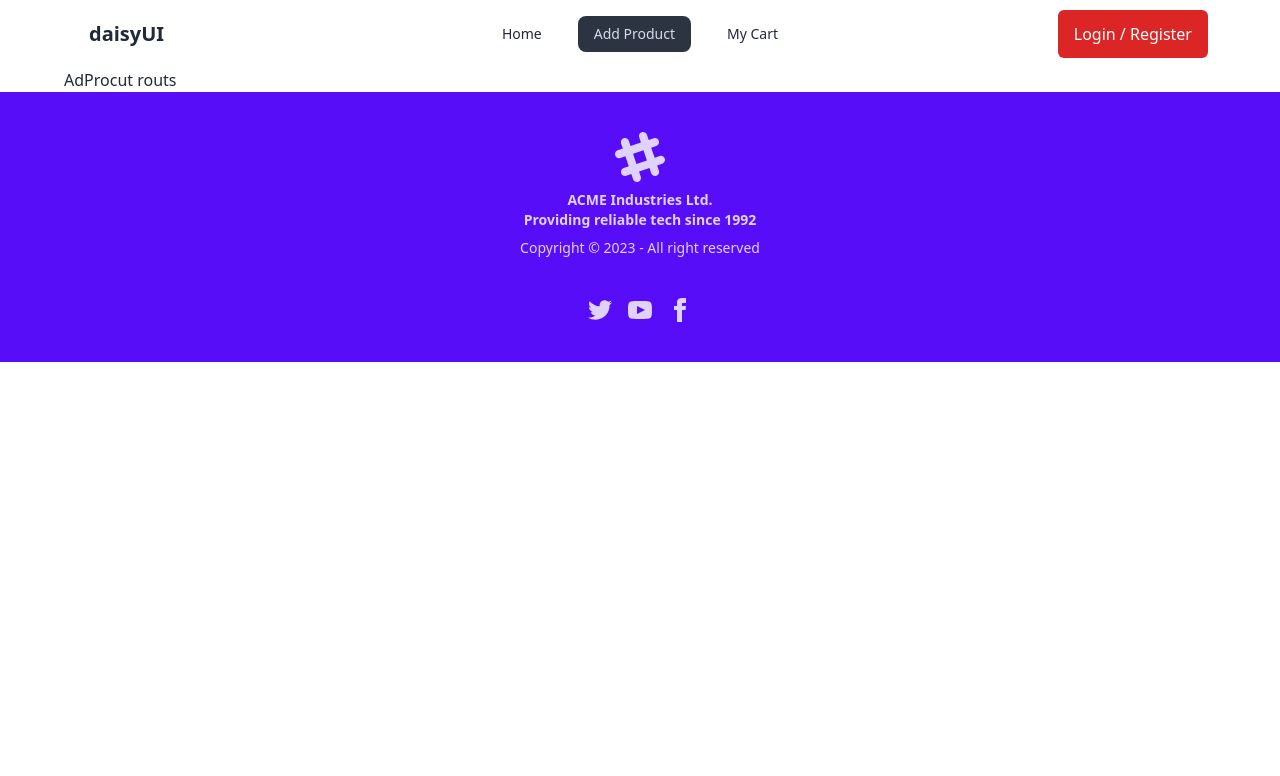
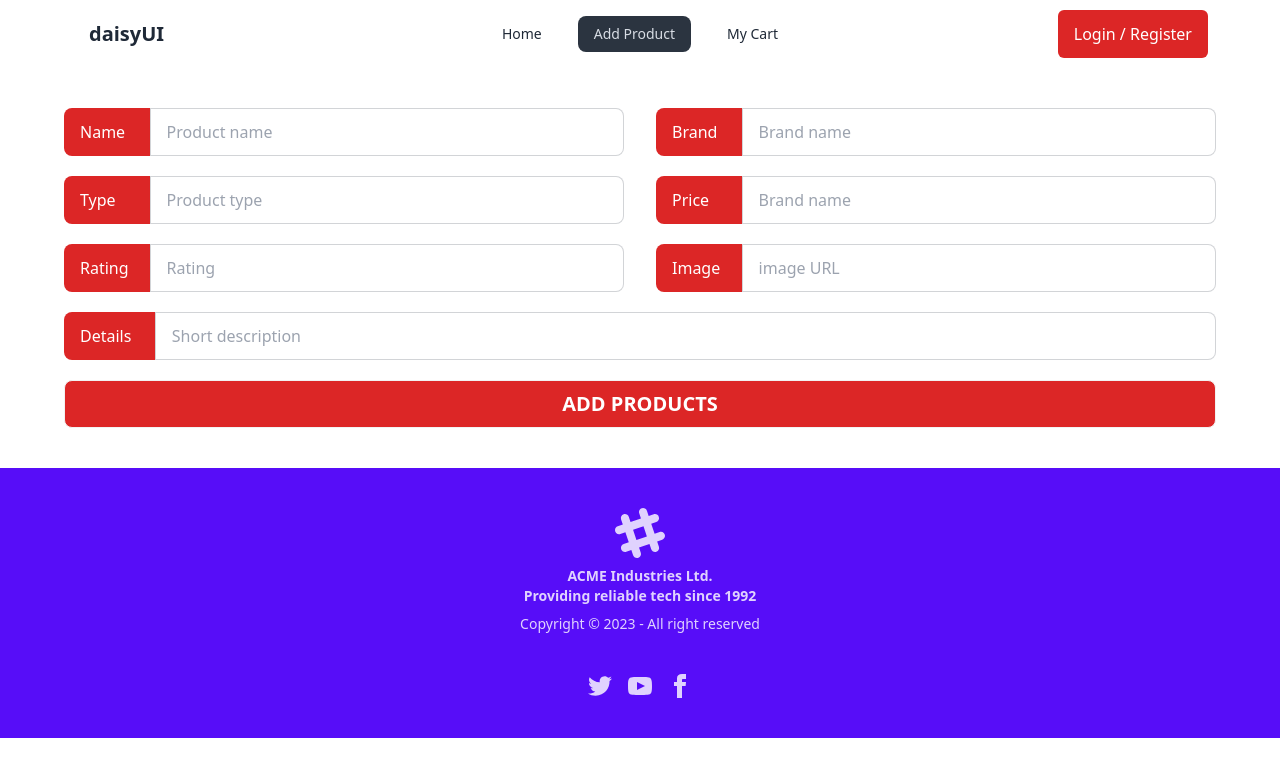
Before and after one commit to redwan9011/redwan-brandshop-client, a React (Vite) app: page /addproduct in a window 1280 px wide. Shown: the top 776 px of the page. Built offline with nearby package versions, Linux system fonts and the light colour scheme; no server answers.

Commit message:
added the addproducts route

```diff
--- a/src/HomeComponents/Brands/Brands.jsx
+++ b/src/HomeComponents/Brands/Brands.jsx
@@ -1,9 +1,67 @@
 
 
 const Brands = () => {
+    const handleBrand = () => {
+        console.log('click name');
+    }
     return (
-        <div>
-            brand card
+        <div className="grid grid-cols-1 md:grid-cols-2 lg:grid-cols-3 gap-8 my-14">
+            {/* card 1 */}
+            <div className="card  bg-base-100 shadow-xl">
+                <figure className="px-5 pt-5">
+                    <img  src="https://i.ibb.co/S6PTGys/download.jpg" alt="brand image" className="rounded-xl w-full h-52" />
+                </figure>
+                <div className="card-body items-center text-center">
+                    <a onClick={handleBrand} className="card-title text-2xl hover:text-blue-600 cursor-pointer hover:underline">Apple</a>
+                </div>
+            </div>
+            {/* card 2 */}
+            <div className="card  bg-base-100 shadow-xl">
+                <figure className="px-5 pt-5">
+                    <img src="https://i.ibb.co/C8FbcLg/samsung-brand.jpg" alt="brand image" className="rounded-xl w-full h-48" />
+                </figure>
+                <div className="card-body items-center text-center">
+                    <a onClick={handleBrand} className="card-title text-2xl hover:text-blue-600 cursor-pointer hover:underline">Samsung</a>
+                </div>
+            </div>
+            {/* card 3 */}
+            <div className="card  bg-base-100 shadow-xl">
+                <figure className="px-5 pt-5">
+                    <img src="https://i.ibb.co/m6zTs7v/google-logo-on-the-side-of-a-building-at-google-head-office-campus-E94-EKB.jpg" alt="brand image" className="rounded-xl w-full h-48" />
+                </figure>
+                <div className="card-body items-center text-center">
+                    <a className="card-title text-2xl hover:text-blue-600 cursor-pointer hover:underline">Google</a>
+                </div>
+            </div>
+            {/* card 4 */}
+            <div className="card  bg-base-100 shadow-xl">
+                <figure className="px-5 pt-5">
+                    <img src="https://i.ibb.co/Hpr5yGq/xiaomi-brand-logo-phone-symbol-with-name-white-design-chinese-mobile-illustration-with-orange-backgr.jpg" alt="brand image" className="rounded-xl w-full h-48" />
+                </figure>
+                <div className="card-body items-center text-center">
+                    <a onClick={handleBrand} className="card-title text-2xl hover:text-blue-600 cursor-pointer hover:underline">Xiomi</a>
+                </div>
+            </div>
+            {/* card 5 */}
+            <div className="card  bg-base-100 shadow-xl">
+                <figure className="px-5 pt-5">
+                    <img src="https://i.ibb.co/jDxT5cG/intel-comet-lake-vpro-brand.webp" alt="brand image" className="rounded-xl w-full h-48" />
+                </figure>
+                <div className="card-body items-center text-center">
+                    <a onClick={handleBrand} className="card-title text-2xl hover:text-blue-600 cursor-pointer hover:underline">Intel</a>
+                </div>
+            </div>
+            {/* card 6 */}
+            <div className="card  bg-base-100 shadow-xl">
+                <figure className="px-5 pt-5">
+                    <img src="https://i.ibb.co/rcQ9GWM/vivo-new-logo.jpg" alt="brand image" className="rounded-xl w-full h-48" />
+                </figure>
+                <div className="card-body items-center text-center">
+                    <a onClick={handleBrand} className="card-title text-2xl hover:text-blue-600 cursor-pointer hover:underline">Vivo</a>
+                </div>
+            </div>
+
+
         </div>
     );
 };
--- a/src/Pages/AddProduct/AdProduct.jsx
+++ b/src/Pages/AddProduct/AdProduct.jsx
@@ -2,8 +2,69 @@
 
 const AdProduct = () => {
     return (
-        <div>
-            AdProcut routs
+        <div className="my-10">
+            <form className=" space-y-5">
+
+             <div className="grid grid-cols-2 gap-8  w-full">
+             <div className="form-control">
+                    <label className="input-group">
+                        <span className="bg-red-600 text-white w-24 ">Name</span>
+                        <input type="text" placeholder="Product name" className="input input-bordered focus:outline-none w-full" />
+                    </label>
+                </div>
+                <div className="form-control">
+                    <label className="input-group">
+                        <span className="bg-red-600 text-white w-24">Brand</span>
+                        <input type="text" placeholder="Brand name" className="input input-bordered focus:outline-none w-full" />
+                    </label>
+                </div>
+             </div>
+
+             <div className="grid grid-cols-2 gap-8  w-full">
+             <div className="form-control">
+                    <label className="input-group">
+                        <span className="bg-red-600 text-white w-24 ">Type</span>
+                        <input type="text" placeholder="Product type" className="input input-bordered focus:outline-none w-full" />
+                    </label>
+                </div>
+                <div className="form-control">
+                    <label className="input-group">
+                        <span className="bg-red-600 text-white w-24">Price</span>
+                        <input type="text" placeholder="Brand name" className="input input-bordered focus:outline-none w-full" />
+                    </label>
+                </div>
+             </div>
+             <div className="grid grid-cols-2 gap-8  w-full">
+             <div className="form-control">
+                    <label className="input-group">
+                        <span className="bg-red-600 text-white w-24 ">Rating</span>
+                        <input type="text" placeholder="Rating" className="input input-bordered focus:outline-none w-full" />
+                    </label>
+                </div>
+                <div className="form-control">
+                    <label className="input-group">
+                        <span className="bg-red-600 text-white w-24">Image</span>
+                        <input type="text" placeholder="image URL" className="input input-bordered focus:outline-none w-full" />
+                    </label>
+                </div>
+             </div>
+
+             <div className="  w-full">
+             <div className="form-control">
+                    <label className="input-group">
+                        <span className="bg-red-600 text-white w-24 ">Details</span>
+                        <input type="text" placeholder="Short description" className="input input-bordered focus:outline-none w-full" />
+                    </label>
+                </div>
+
+             </div>
+             <div className="  w-full">
+
+               <input type="submit" value="Add Products" className="btn bg-red-600 w-full hover:bg-red-800 text-white md:text-xl" />
+             </div>
+
+
+            </form>
         </div>
     );
 };
```
